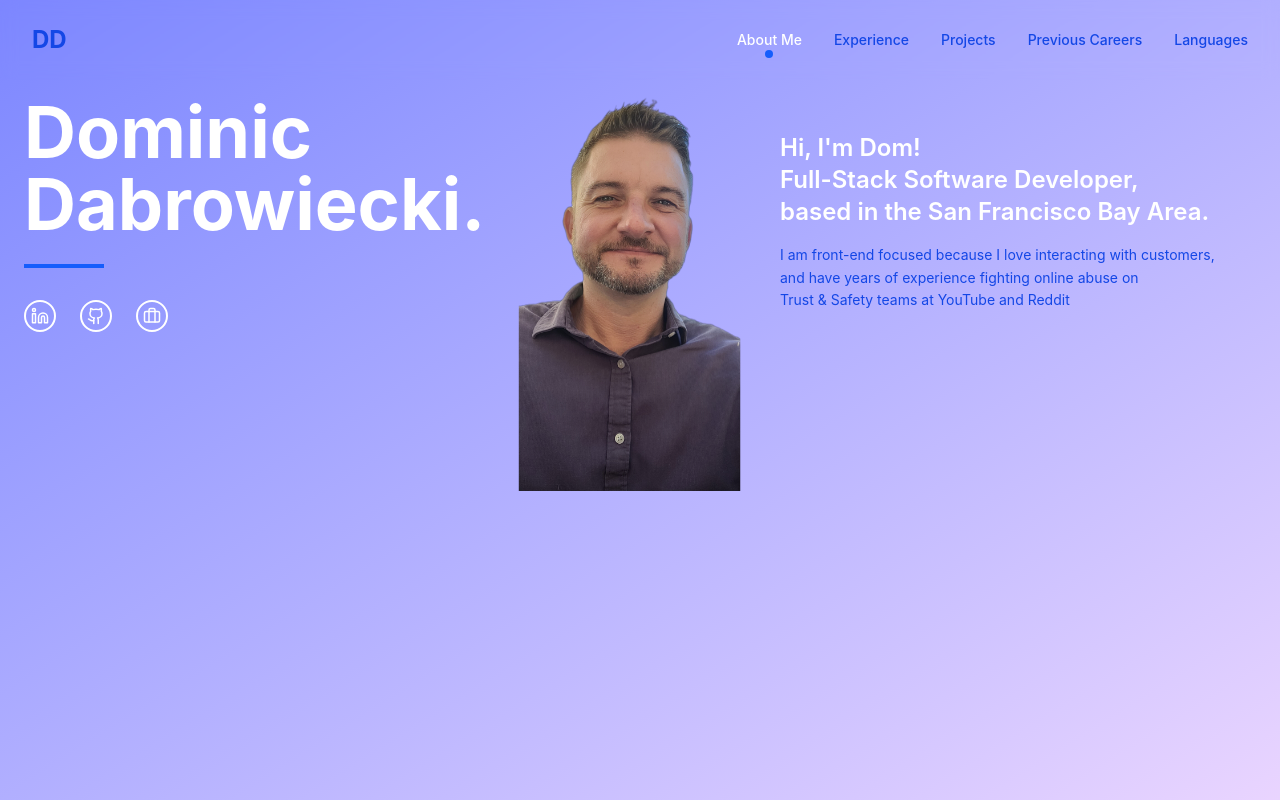
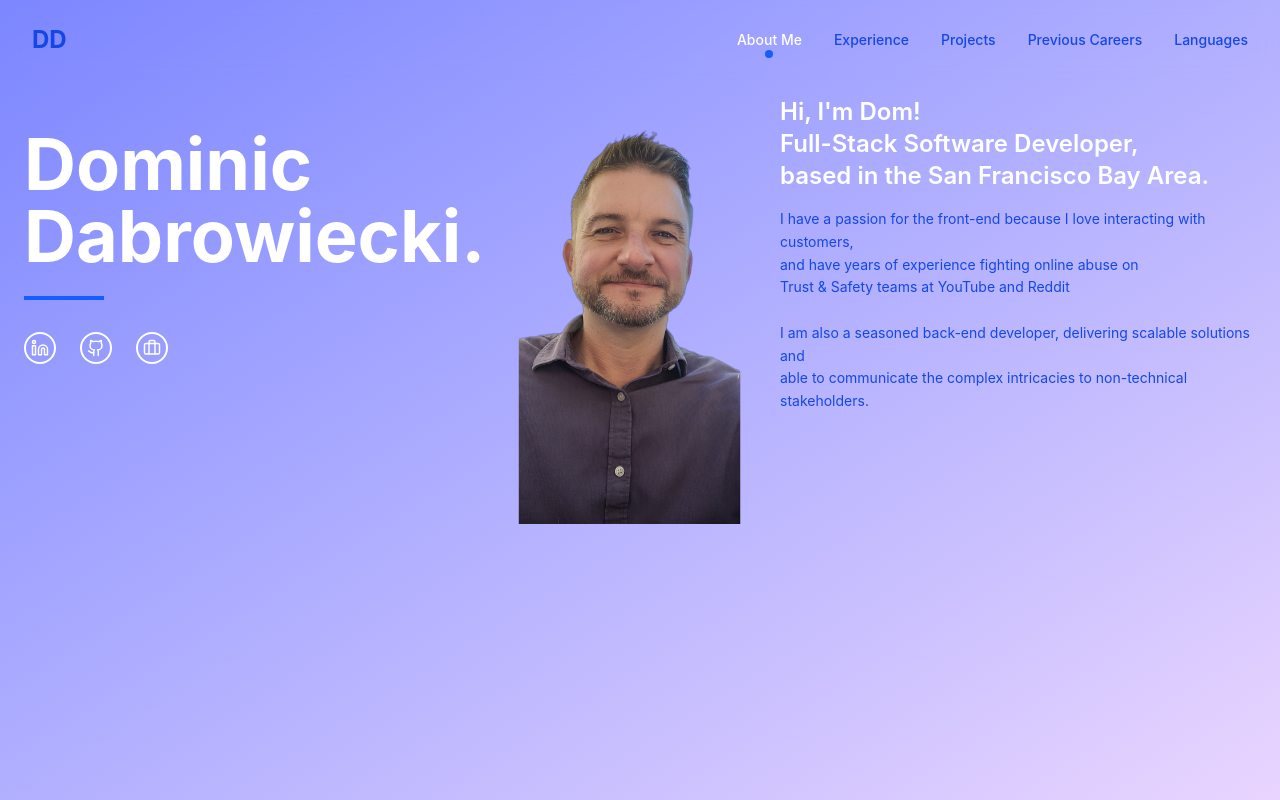
Before and after one commit to ddabrowiecki/domdab, a React (Vite) app: page / in a window 1280 px wide. Built offline with nearby package versions, Linux system fonts and the light colour scheme.

Commit message:
Update copy

```diff
--- a/src/components/LandingPage.tsx
+++ b/src/components/LandingPage.tsx
@@ -52,8 +52,11 @@ const LandingPage = () => {
             </h2>
 
             <p className="text-white md:text-blue-700 text-sm leading-relaxed mb-8 right-0 z-10">
-              I am front-end focused because I love interacting with customers, <br/>
-              and have years of experience fighting online abuse on <br/> Trust & Safety teams at YouTube and Reddit
+              I have a passion for the front-end because I love interacting with customers, <br/>
+              and have years of experience fighting online abuse on <br/> Trust & Safety teams at YouTube and Reddit<br />
+              <br />
+              I am also a seasoned back-end developer, delivering scalable solutions and <br />
+              able to communicate the complex intricacies to non-technical stakeholders.
             </p>
 
             {/* <a href="#story" className="text-blue-600 font-semibold flex items-center gap-2 mb-12 hover:gap-4 transition-all">
```
